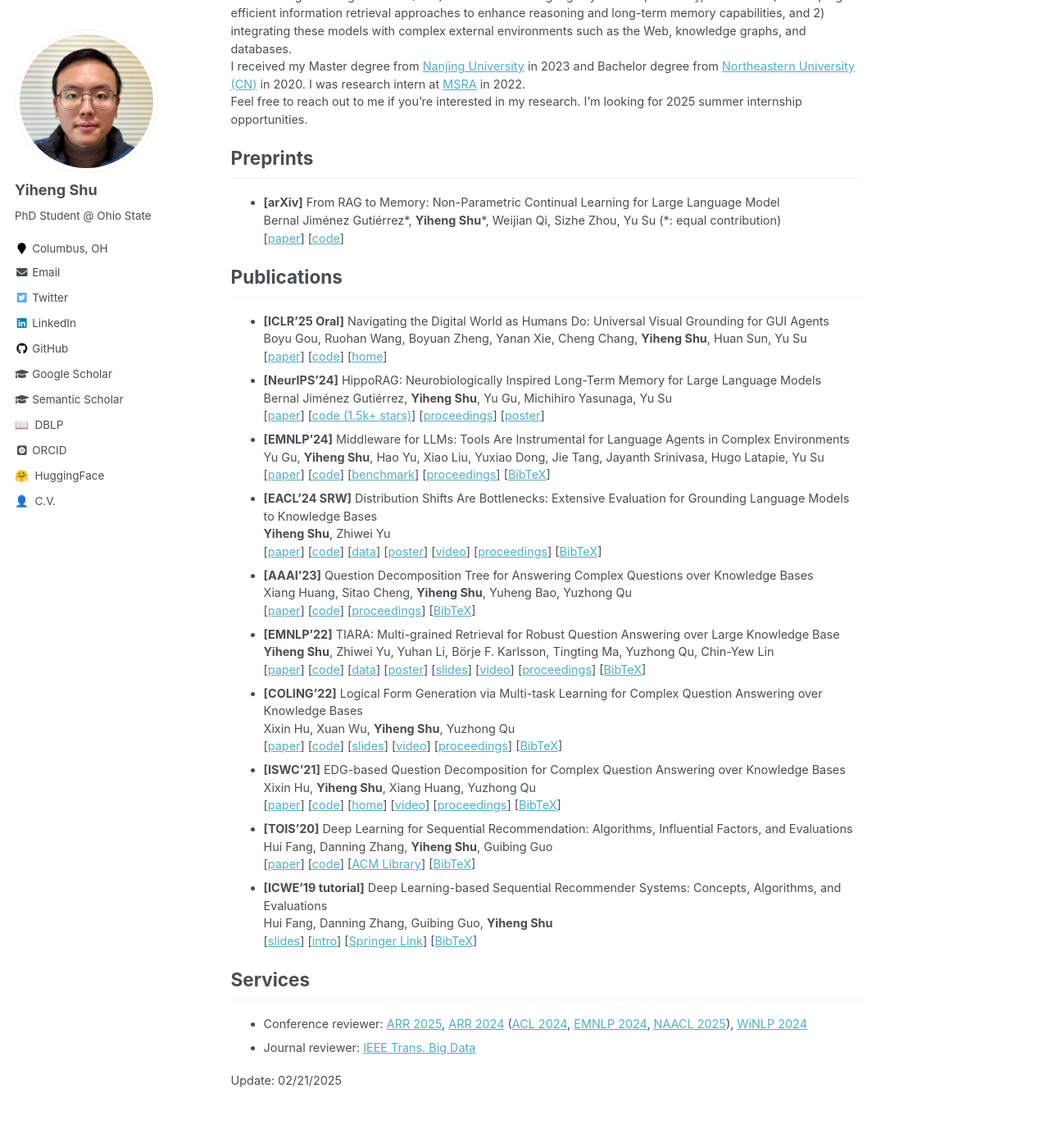
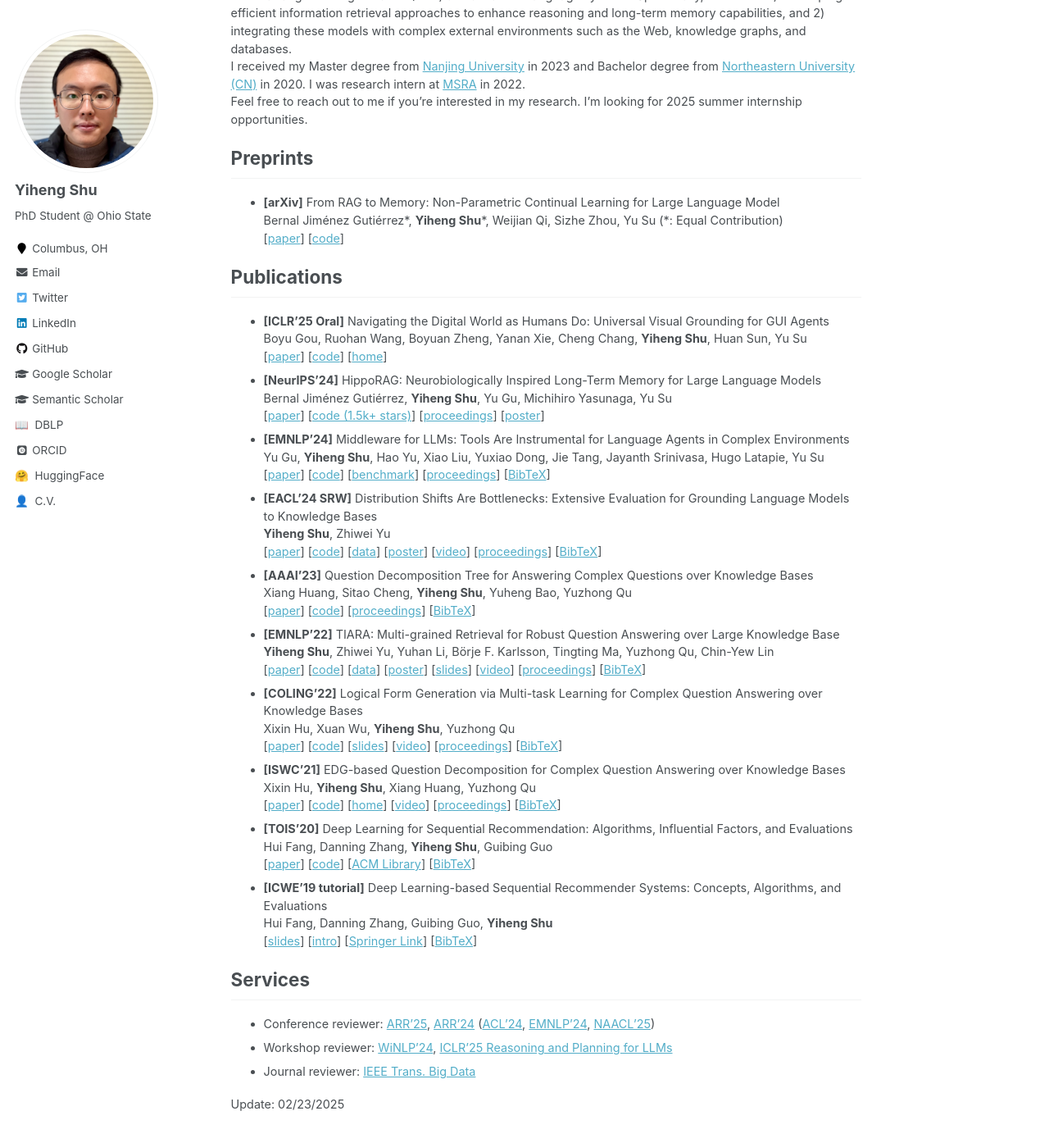
Before and after one commit to yihengshu/yihengshu.github.io, a Jekyll site: the page built from _pages/about.md, in a window 1280 px wide and 1400 px high, scrolled down 243 px. Shown: the top 1394 px of the window at 82% size. Built offline with Jekyll 4.4.1, drawn with Linux system fonts in a browser that asks for light colours; some web fonts are replaced.

Commit message:
Update about.md

```diff
--- a/_pages/about.md
+++ b/_pages/about.md
@@ -24,7 +24,7 @@ Feel free to reach out to me if you're interested in my research. I'm looking fo
 ## Preprints
 
 - **[arXiv]** From RAG to Memory: Non-Parametric Continual Learning for Large Language Model
-Bernal Jiménez Gutiérrez\*, **Yiheng Shu**\*, Weijian Qi, Sizhe Zhou, Yu Su (\*: equal contribution)
+Bernal Jiménez Gutiérrez\*, **Yiheng Shu**\*, Weijian Qi, Sizhe Zhou, Yu Su (\*: Equal Contribution)
 [[paper](https://arxiv.org/abs/2502.14802)]
 [[code](https://github.com/OSU-NLP-Group/HippoRAG)]
 
@@ -104,8 +104,9 @@ Hui Fang, Danning Zhang, Guibing Guo, **Yiheng Shu**
 
 ## Services
 
-- Conference reviewer: [ARR 2025](https://aclrollingreview.org/), [ARR 2024](https://aclrollingreview.org/) ([ACL 2024](https://2024.aclweb.org/), [EMNLP 2024](https://2024.emnlp.org/), [NAACL 2025](https://2025.naacl.org)), [WiNLP 2024](https://www.winlp.org/winlp-2024-workshop/)
+- Conference reviewer: [ARR'25](https://aclrollingreview.org/), [ARR'24](https://aclrollingreview.org/) ([ACL'24](https://2024.aclweb.org/), [EMNLP'24](https://2024.emnlp.org/), [NAACL'25](https://2025.naacl.org))
+- Workshop reviewer: [WiNLP'24](https://www.winlp.org/winlp-2024-workshop/), [ICLR'25 Reasoning and Planning for LLMs](https://workshop-llm-reasoning-planning.github.io/)
 - Journal reviewer: [IEEE Trans. Big Data](https://ieeexplore.ieee.org/xpl/RecentIssue.jsp?punumber=6687317)
 
 
-Update: 02/21/2025
+Update: 02/23/2025
```
